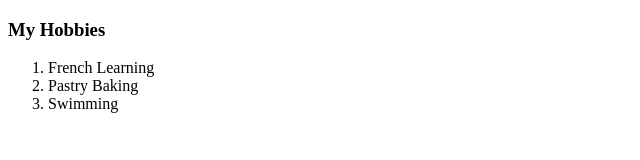
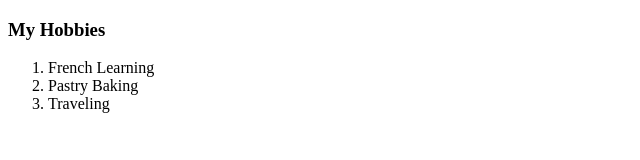
Before and after one commit to mi-soczku/cv, a plain HTML site: page Hobbies.html in a window 1280 px wide. Shown: the full height of the page, 0-640 px from the left. Drawn offline with Linux system fonts and the light colour scheme.

Commit message:
Update Hobbies.html

```diff
--- a/Hobbies.html
+++ b/Hobbies.html
@@ -11,7 +11,7 @@
         <ol>
             <li>French Learning</li>
             <li>Pastry Baking</li>
-            <li>Swimming</li>
+            <li>Traveling</li>
 
         </ol>
     </p>
```
